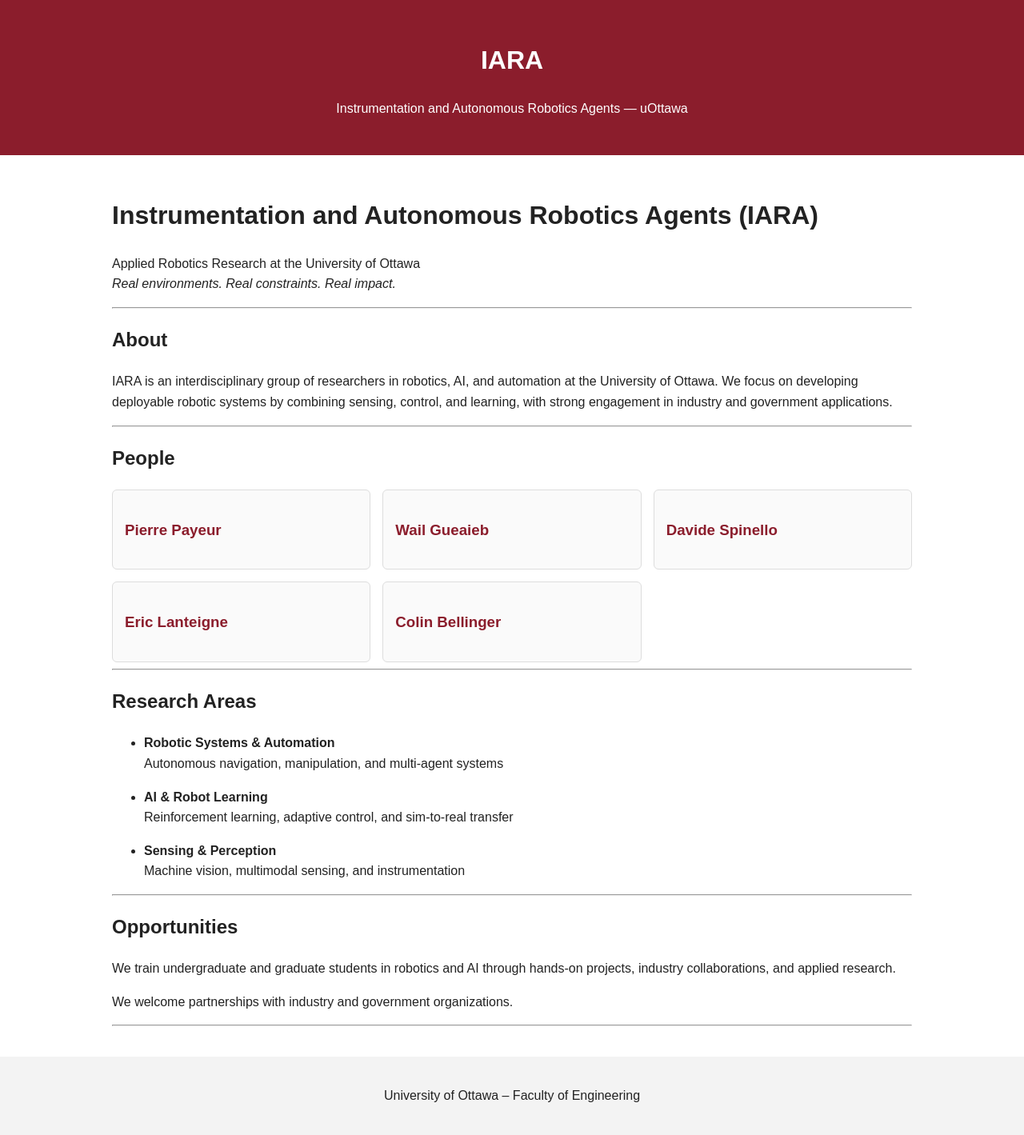
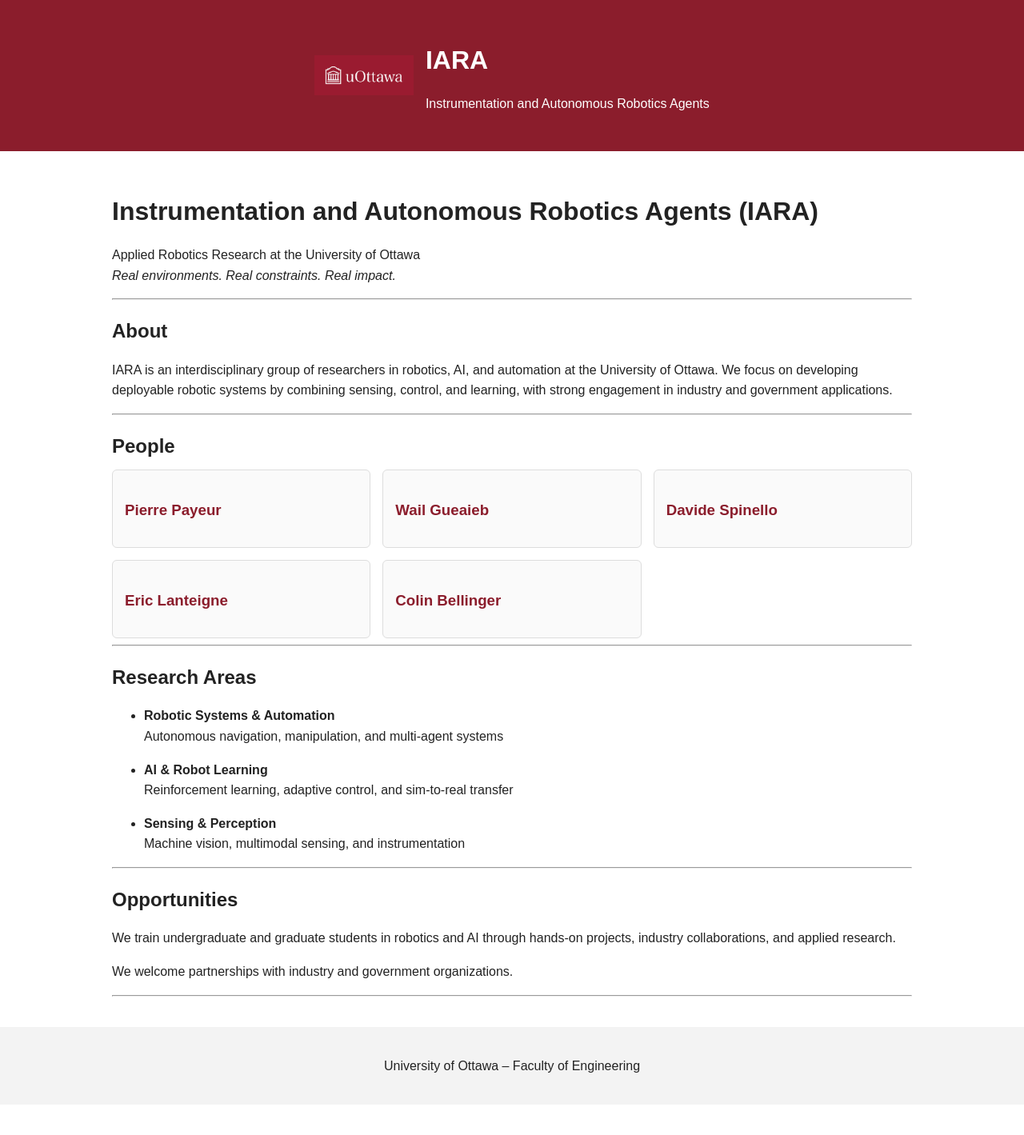
Before and after one commit to iara-lab/iara-site, a Jekyll site: the page built from index.md, in a window 1280 px wide. Shown: the whole page at 80% size. Built offline with Jekyll 4.4.1, drawn with Linux system fonts in a browser that asks for light colours; after the commit the page ends 1381 px from its top, so only the background shows below that.

Commit message:
Refactor header layout and styling; add University of Ottawa logo

```diff
--- a/_includes/header.html
+++ b/_includes/header.html
@@ -1,6 +1,10 @@
 <header>
-  <div class="container">
-    <h1>IARA</h1>
-    <p>Instrumentation and Autonomous Robotics Agents — uOttawa</p>
+  <div class="container header-inner">
+    <img src="{{ '/assets/uottawa-logo.jpg' | relative_url }}" alt="University of Ottawa logo" class="logo">
+
+    <div class="title">
+      <h1>IARA</h1>
+      <p>Instrumentation and Autonomous Robotics Agents</p>
+    </div>
   </div>
 </header>
--- a/assets/style.css
+++ b/assets/style.css
@@ -9,19 +9,24 @@ header {
   background: #8B1D2C;
   color: white;
   padding: 30px 20px;
-  text-align: center;
 }
+
 .header-inner {
   display: flex;
   align-items: center;
   justify-content: center;
-  gap: 20px;
+  gap: 15px;
+  text-align: left;
+}
+
+.container {
+  max-width: 1000px;
+  margin: auto;
 }
 
 .logo {
-  height: 40px;
+  height: 50px;
 }
-
 
 main {
   max-width: 1000px;
@@ -31,6 +36,7 @@ main {
 
 h1, h2, h3 {
   margin-top: 20px;
+  margin-bottom: 10px;
 }
 
 .grid {
@@ -44,6 +50,12 @@ h1, h2, h3 {
   padding: 15px;
   border-radius: 6px;
   background: #fafafa;
+  transition: transform 0.1s ease, box-shadow 0.1s ease;
+}
+
+.card:hover {
+  transform: translateY(-2px);
+  box-shadow: 0 2px 6px rgba(0,0,0,0.1);
 }
 
 a {
@@ -51,6 +63,10 @@ a {
   text-decoration: none;
 }
 
+a:hover {
+  text-decoration: underline;
+}
+
 footer {
   text-align: center;
   padding: 20px;
```
Also changed, not shown: assets/uottawa-logo.jpg (renamed from assets/2025-uOttawa-Logo-HOR-WHITE-GARNET.jpg).
